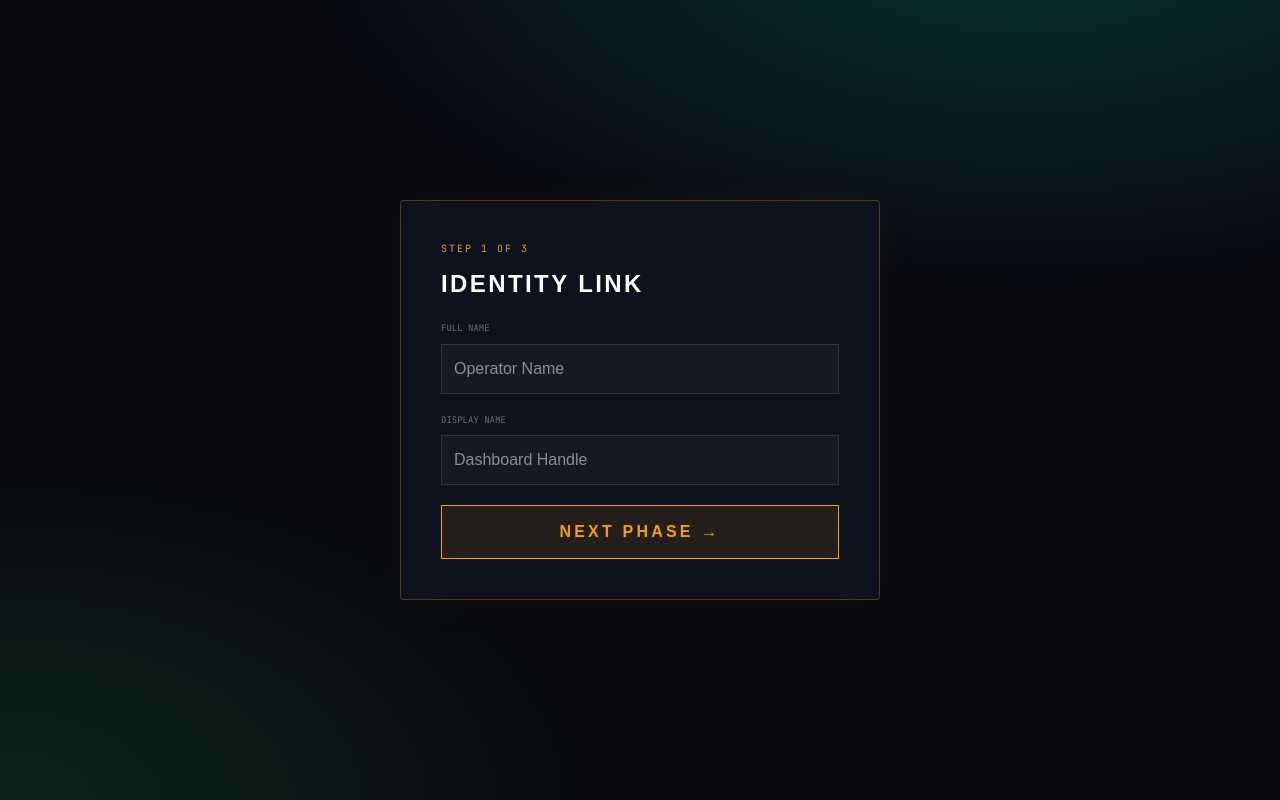
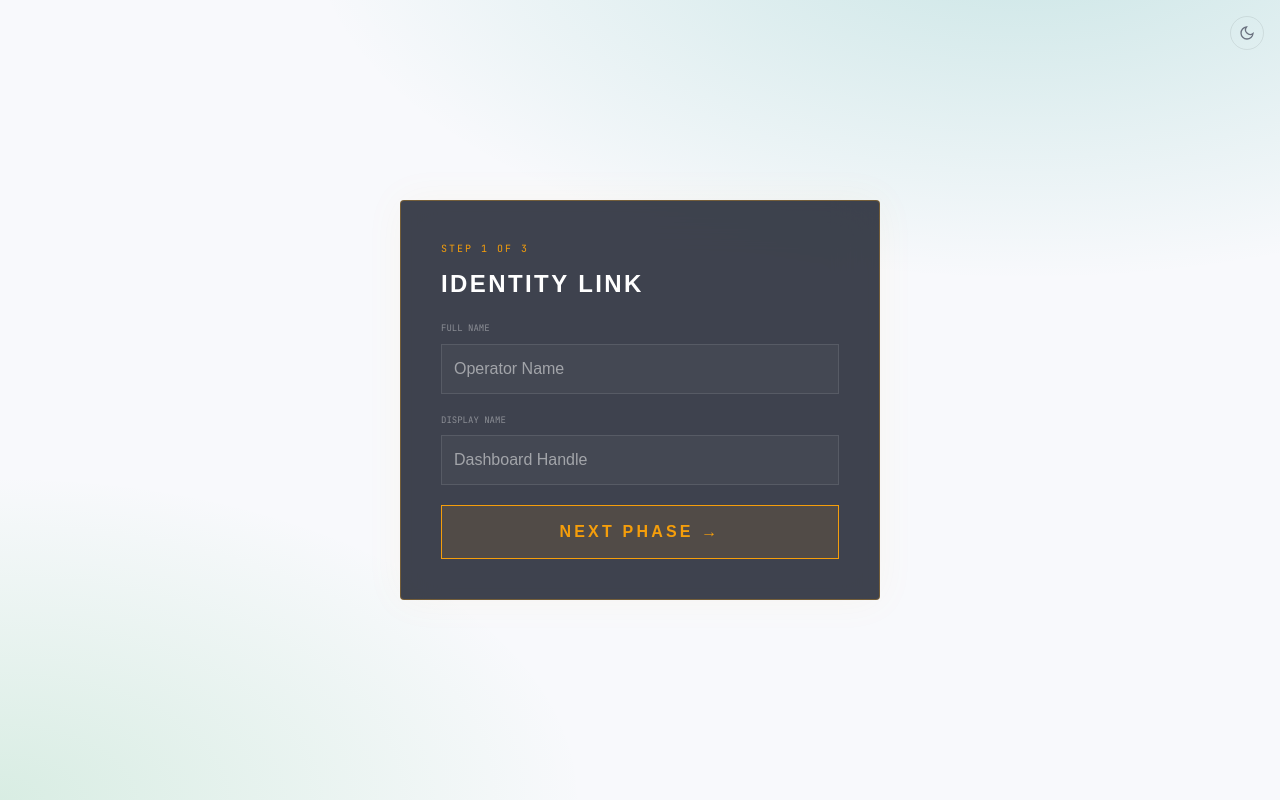
Before and after one commit to idevdash/orion_dashboard, a Next.js app: page /onboarding in a window 1280 px wide. Built offline with nearby package versions, Linux system fonts and the light colour scheme; no server answers.

Commit message:
feat: light mode default + dark toggle
Made-with: Cursor

```diff
--- a/app/globals.css
+++ b/app/globals.css
@@ -4,6 +4,38 @@
 @custom-variant dark (&:is(.dark *));
 
 :root {
+  --orion-bg: #F8F9FC;
+  --orion-surface: #FFFFFF;
+  --orion-surface-variant: #F3F4F6;
+  --orion-belt: #16A34A;
+  --orion-belt-dim: rgba(22, 163, 74, 0.08);
+  --orion-belt-border: rgba(22, 163, 74, 0.2);
+  --orion-cyan: #0D9488;
+  --orion-cyan-dim: rgba(13, 148, 136, 0.08);
+  --orion-gold: #B8860B;
+  --orion-gold-dim: rgba(184, 134, 11, 0.08);
+  --orion-gold-border: rgba(184, 134, 11, 0.2);
+  --orion-text: #1A1C23;
+  --orion-text-secondary: #6B7280;
+  --orion-text-tertiary: #9CA3AF;
+  --orion-border: rgba(0, 0, 0, 0.08);
+  --orion-border-emphasis: rgba(0, 0, 0, 0.12);
+  --orion-fill-positive: #F0FDF4;
+  --orion-fill-signal: #F0FDFA;
+  --orion-fill-warning: rgba(184, 134, 11, 0.06);
+
+  --orion-radius-card: 20px;
+  --orion-radius-nav: 16px;
+  --orion-radius-pill: 20px;
+  --orion-radius-row: 10px;
+  --orion-radius-bar: 2px;
+
+  --orion-ease: cubic-bezier(0.2, 0, 0, 1);
+  --orion-duration: 200ms;
+  --orion-duration-slow: 300ms;
+}
+
+[data-theme="dark"] {
   --orion-bg: #080A10;
   --orion-surface: #111420;
   --orion-surface-variant: #1A1C23;
@@ -23,21 +55,35 @@
   --orion-fill-positive: rgba(34, 197, 94, 0.06);
   --orion-fill-signal: rgba(6, 214, 199, 0.06);
   --orion-fill-warning: rgba(212, 168, 67, 0.06);
+}
 
-  --orion-radius-card: 20px;
-  --orion-radius-nav: 16px;
-  --orion-radius-pill: 20px;
-  --orion-radius-row: 10px;
-  --orion-radius-bar: 2px;
-
-  --orion-ease: cubic-bezier(0.2, 0, 0, 1);
-  --orion-duration: 200ms;
-  --orion-duration-slow: 300ms;
+@media (prefers-color-scheme: dark) {
+  :root:not([data-theme="light"]) {
+    --orion-bg: #080A10;
+    --orion-surface: #111420;
+    --orion-surface-variant: #1A1C23;
+    --orion-belt: #22C55E;
+    --orion-belt-dim: rgba(34, 197, 94, 0.08);
+    --orion-belt-border: rgba(34, 197, 94, 0.2);
+    --orion-cyan: #06D6C7;
+    --orion-cyan-dim: rgba(6, 214, 199, 0.08);
+    --orion-gold: #D4A843;
+    --orion-gold-dim: rgba(212, 168, 67, 0.08);
+    --orion-gold-border: rgba(212, 168, 67, 0.2);
+    --orion-text: #E2E4EC;
+    --orion-text-secondary: #8891AA;
+    --orion-text-tertiary: #3E4155;
+    --orion-border: rgba(226, 228, 236, 0.08);
+    --orion-border-emphasis: rgba(226, 228, 236, 0.12);
+    --orion-fill-positive: rgba(34, 197, 94, 0.06);
+    --orion-fill-signal: rgba(6, 214, 199, 0.06);
+    --orion-fill-warning: rgba(212, 168, 67, 0.06);
+  }
 }
 
 @theme inline {
-  --font-sans: 'Geist', 'Geist Fallback';
-  --font-mono: 'Geist Mono', 'Geist Mono Fallback';
+  --font-sans: 'DM Sans', sans-serif;
+  --font-mono: 'JetBrains Mono', monospace;
   --color-background: var(--orion-bg);
   --color-foreground: var(--orion-text);
   --color-card: var(--orion-surface);
--- a/app/layout.tsx
+++ b/app/layout.tsx
@@ -1,6 +1,7 @@
 import type { Metadata, Viewport } from 'next'
 import { Analytics } from '@vercel/analytics/next'
 import { ThemeProvider } from '@/components/theme-provider'
+import ThemeToggle from '@/components/ThemeToggle'
 import './globals.css'
 
 export const metadata: Metadata = {
@@ -30,7 +31,7 @@ export default function RootLayout({
     <html
       lang="en"
       suppressHydrationWarning
-      className="bg-[var(--orion-bg)] dark"
+      className="bg-[var(--orion-bg)]"
     >
       <head>
         <script
@@ -49,12 +50,16 @@ document.documentElement.setAttribute('data-theme',t||'light');
       </head>
       <body className="font-sans antialiased min-h-screen bg-[var(--orion-bg)] text-[var(--orion-text)]">
         <ThemeProvider
-          attribute="class"
-          defaultTheme="dark"
-          forcedTheme="dark"
-          enableSystem={false}
+          attribute="data-theme"
+          defaultTheme="light"
+          enableSystem
           disableTransitionOnChange
         >
+          <nav className="pointer-events-none fixed right-4 top-4 z-[1000]">
+            <div className="pointer-events-auto">
+              <ThemeToggle />
+            </div>
+          </nav>
           {children}
           {process.env.NODE_ENV === 'production' && <Analytics />}
         </ThemeProvider>
--- /dev/null
+++ b/components/ThemeToggle.tsx
@@ -0,0 +1,54 @@
+'use client'
+
+import { useEffect, useState } from 'react'
+
+export default function ThemeToggle() {
+  const [dark, setDark] = useState(false)
+
+  useEffect(() => {
+    setDark(document.documentElement.getAttribute('data-theme') === 'dark')
+  }, [])
+
+  const toggle = () => {
+    const next = dark ? 'light' : 'dark'
+    document.documentElement.setAttribute('data-theme', next)
+    localStorage.setItem('orion-theme', next)
+    setDark(!dark)
+  }
+
+  return (
+    <button
+      onClick={toggle}
+      aria-label="Toggle theme"
+      style={{
+        padding: '8px',
+        borderRadius: '50%',
+        background: 'transparent',
+        border: '1px solid var(--orion-border)',
+        cursor: 'pointer',
+        color: 'var(--orion-text-secondary)',
+        display: 'flex',
+        alignItems: 'center',
+        justifyContent: 'center',
+      }}
+    >
+      {dark ? (
+        <svg width="16" height="16" viewBox="0 0 24 24" fill="none" stroke="currentColor" strokeWidth="2">
+          <circle cx="12" cy="12" r="5" />
+          <line x1="12" y1="1" x2="12" y2="3" />
+          <line x1="12" y1="21" x2="12" y2="23" />
+          <line x1="4.22" y1="4.22" x2="5.64" y2="5.64" />
+          <line x1="18.36" y1="18.36" x2="19.78" y2="19.78" />
+          <line x1="1" y1="12" x2="3" y2="12" />
+          <line x1="21" y1="12" x2="23" y2="12" />
+          <line x1="4.22" y1="19.78" x2="5.64" y2="18.36" />
+          <line x1="18.36" y1="5.64" x2="19.78" y2="4.22" />
+        </svg>
+      ) : (
+        <svg width="16" height="16" viewBox="0 0 24 24" fill="none" stroke="currentColor" strokeWidth="2">
+          <path d="M21 12.79A9 9 0 1 1 11.21 3 7 7 0 0 0 21 12.79z" />
+        </svg>
+      )}
+    </button>
+  )
+}
```
